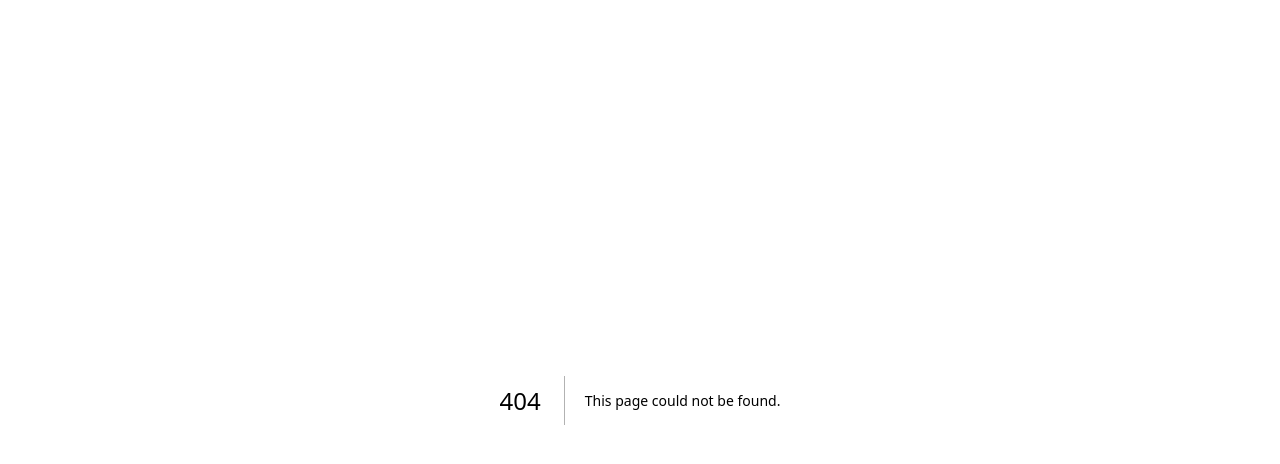
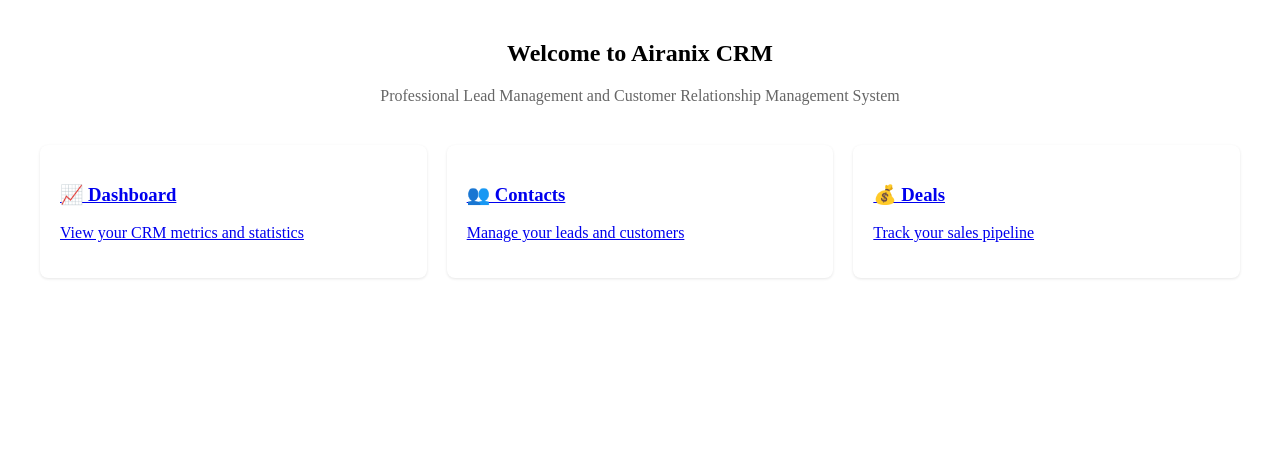
Before and after one commit to rouble-cmd/airanix-crm, a Next.js app: page / in a window 1280 px wide. Before the commit this address had no page. Shown: the top 464 px of the page. Built offline with nearby package versions, Linux system fonts and the light colour scheme.

Commit message:
home page

```diff
--- /dev/null
+++ b/app/page.tsx
@@ -0,0 +1,58 @@
+import Link from 'next/link'
+
+export default function Home() {
+  return (
+    <main style={{ maxWidth: '1200px', margin: '40px auto', padding: '0 20px' }}>
+      <div style={{ textAlign: 'center', marginBottom: '40px' }}>
+        <h2>Welcome to Airanix CRM</h2>
+        <p style={{ color: '#666', marginTop: '10px' }}>
+          Professional Lead Management and Customer Relationship Management System
+        </p>
+      </div>
+
+      <div style={{ display: 'grid', gridTemplateColumns: 'repeat(auto-fit, minmax(250px, 1fr))', gap: '20px' }}>
+        <Link href="/dashboard">
+          <div style={{
+            padding: '20px',
+            background: 'white',
+            borderRadius: '8px',
+            cursor: 'pointer',
+            boxShadow: '0 1px 3px rgba(0,0,0,0.1)',
+            transition: 'transform 0.2s'
+          }}>
+            <h3>📈 Dashboard</h3>
+            <p>View your CRM metrics and statistics</p>
+          </div>
+        </Link>
+
+        <Link href="/contacts">
+          <div style={{
+            padding: '20px',
+            background: 'white',
+            borderRadius: '8px',
+            cursor: 'pointer',
+            boxShadow: '0 1px 3px rgba(0,0,0,0.1)',
+            transition: 'transform 0.2s'
+          }}>
+            <h3>👥 Contacts</h3>
+            <p>Manage your leads and customers</p>
+          </div>
+        </Link>
+
+        <Link href="/deals">
+          <div style={{
+            padding: '20px',
+            background: 'white',
+            borderRadius: '8px',
+            cursor: 'pointer',
+            boxShadow: '0 1px 3px rgba(0,0,0,0.1)',
+            transition: 'transform 0.2s'
+          }}>
+            <h3>💰 Deals</h3>
+            <p>Track your sales pipeline</p>
+          </div>
+        </Link>
+      </div>
+    </main>
+  )
+}
```
